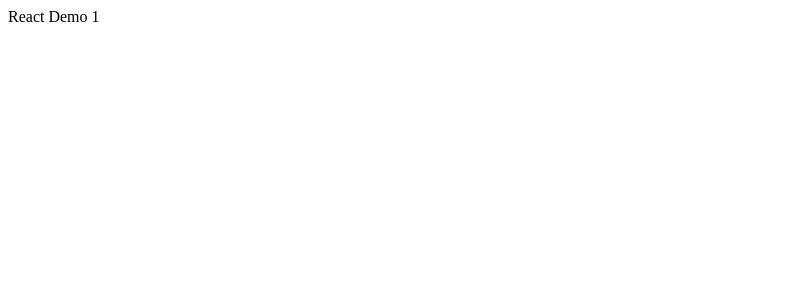
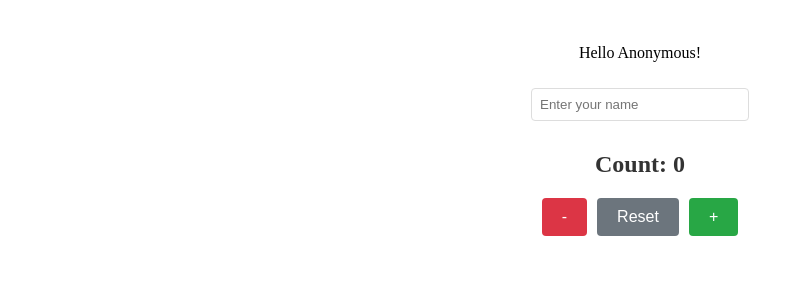
Before and after one commit to gotagitgit/ReactDemo, a React (Create React App) app: page / in a window 1280 px wide. Shown: the top 300 px of the page, without its empty margins (0-804 px from the left). Built offline with nearby package versions, Linux system fonts and the light colour scheme.

Commit message:
Add Class Counter

```diff
--- a/src/App.tsx
+++ b/src/App.tsx
@@ -1,9 +1,10 @@
 import React from 'react';
 import './App.css';
+import ClassCounter from './counter/ClassCounter';
 
 function App() {
   return (
-    <div>React Demo 1</div>
+    <ClassCounter />
   );
 }
 
--- /dev/null
+++ b/src/counter/ClassCounter.tsx
@@ -0,0 +1,62 @@
+import React, { Component, ChangeEvent } from 'react';
+
+interface IClassCounterState {
+  count: number;
+  name: string;
+}
+
+class ClassCounter extends Component<{}, IClassCounterState> {
+  constructor(props: {}) {
+    super(props);
+    this.state = {
+      count: 0,
+      name: ''
+    };
+  }
+
+  increment = (): void => {
+    this.setState({ count: this.state.count + 1 });
+  };
+
+  decrement = (): void => {
+    this.setState({ count: this.state.count - 1 });
+  };
+
+  reset = (): void => {
+    this.setState({ count: 0 });
+  };
+
+  handleNameChange = (e: ChangeEvent<HTMLInputElement>): void => {
+    this.setState({ name: e.target.value });
+  };
+
+  componentDidMount(): void {
+    document.title = `Count: ${this.state.count}`;
+  }
+
+  componentDidUpdate(): void {
+    document.title = `Count: ${this.state.count}`;
+  }
+
+  render() {
+    return (
+      <div className="counter">
+        <p>Hello {this.state.name || 'Anonymous'}!</p>
+        <input
+          type="text"
+          placeholder="Enter your name"
+          value={this.state.name}
+          onChange={this.handleNameChange}
+        />
+        <h3>Count: {this.state.count}</h3>
+        <div className="buttons">
+          <button onClick={this.decrement}>-</button>
+          <button onClick={this.reset}>Reset</button>
+          <button onClick={this.increment}>+</button>
+        </div>
+      </div>
+    );
+  }
+}
+
+export default ClassCounter;
```
